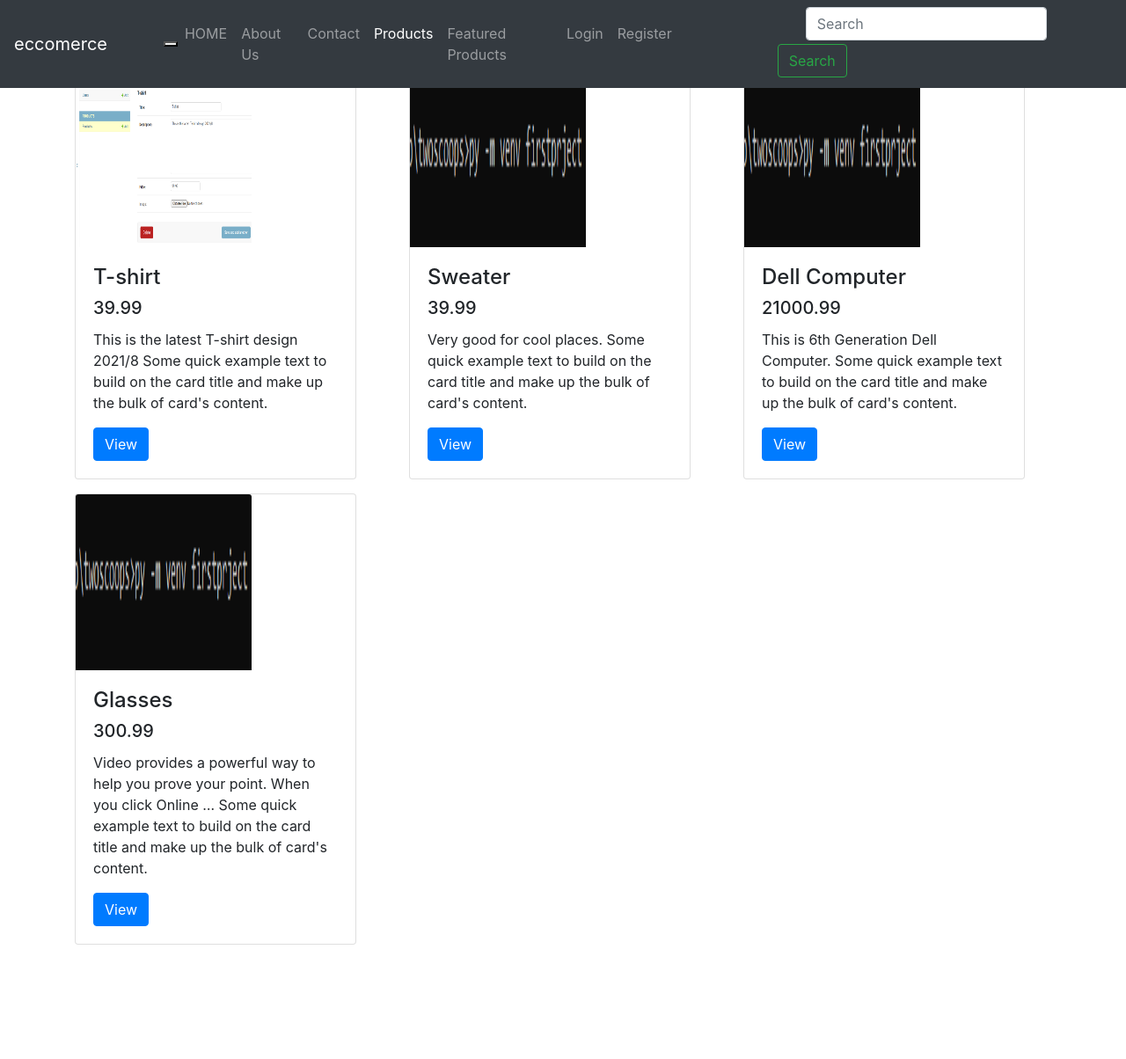
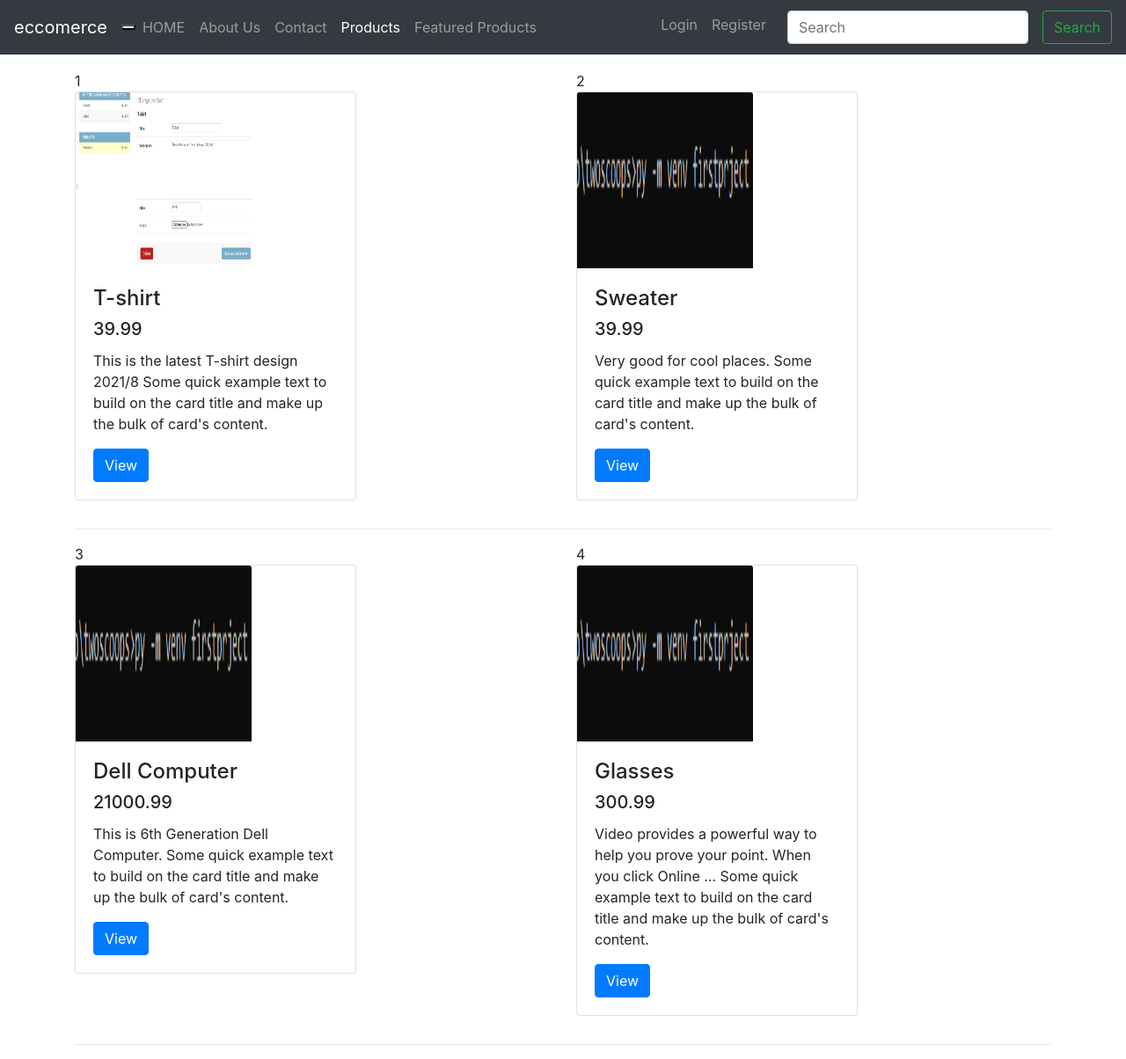
Before and after one commit to HikmatullaIbrat/Pro-Ecommerce-project, a Django app: page /products/ in a window 1280 px wide. Shown: the whole page at 88% size. Before the commit the page ends 1074 px from the top, so only its background shows below. Run offline with Django 3.2, Linux system fonts and the light colour scheme; data comes from the database, SQL or seed files in the repository; some libraries are stand-ins or nearby versions.

Commit message:
Navbar correction and python templates comment added

```diff
--- a/products/templates/product/list.html
+++ b/products/templates/product/list.html
@@ -9,10 +9,17 @@
             {% for item in object_list %}
 
             <div class="col">
+                <span>{{forloop.counter}}</span>
                 {% include 'product/listcard/card.html' with instance=item%}
+                {%comment 'Some optional note'%}
                 <!-- <a href="{% url 'products:detail' item.slug%}">{{item}}</a> -->
+                {% endcomment %}
+                {% if forloop.counter|divisibleby:2 %}
+                </div></div><div class="row"><div class="col-12"><hr /></div>
+                {% else %}
             </div>
-            {%endfor%}
+                {% endif %}
+            {% endfor%}
         </div> <!--row-->
     </div> <!--container-->
   {%endblock%}
--- a/products/templates/product/listcard/card.html
+++ b/products/templates/product/listcard/card.html
@@ -8,7 +8,7 @@
             <h5>{{instance.price}}</h5>
         </div>
         <p class="card-text">
-        {{instance.description| truncatewords:15 }} Some quick example text to build on the card title and make up the bulk of
+        {{instance.description| truncatewords:15}} Some quick example text to build on the card title and make up the bulk of
         card's content.
         </p>
 
--- a/templates/base/navbar.html
+++ b/templates/base/navbar.html
@@ -15,14 +15,14 @@
     <!-- <img src="bird.jpg" alt="logo" style="width:40px;"> -->
   <!--Note: We can use both url values of first line on page links inside the collapse div like Home or 'home'-->
   </a>
-  <button class="navbar_toggler ml-sm-5" type="button" data-toggle="collapse" data-target="#navbarSupportedContent"
+  <button class="navbar_toggler" type="button" data-toggle="collapse" data-target="#navbarSupportedContent"
   aria-expanded="false" aria-label="Toggle navigation">
       <span class="navbar_toggler-icon"></span>
   </button>
 
-  <!-- Links -->
-    <div class="collapse navbar-collapse " id = 'navbarSupportedContent'>
-        <ul class="navbar-nav mr-sm-5">
+  <!-- Links : no-gutters ->to remove space inside the elements for a div-->
+    <div class="collapse navbar-collapse" id = 'navbarSupportedContent'>
+        <ul class="navbar-nav">
             <li class="nav-item {% if request.path == Home %} active {% endif %}">
                 <a class="nav-link" href="{% url 'home' %}">HOME <span class="sr-only">(current)</span></a>
             </li>
@@ -38,6 +38,8 @@
             <li class="nav-item {% if request.path == Featured %} active {% endif %}">
                 <a class="nav-link" href="{% url 'products:feature-list' %}">Featured Products</a>
             </li>
+        </ul>
+        <ul class="navbar-nav ml-auto">
             {%if request.user.is_authenticated %}
 
             <li class="nav-item {% if request.path == Login_url %} active {% endif %}">
@@ -48,14 +50,15 @@
                 <a class="nav-link" href="{{ Login_url }}">Login</a>
             </li>
             <li class="nav-item {% if request.path == Register %} active {% endif %}">
-                <a class="nav-link" href="{% url Register %}">Register</a>
+                <a class="nav-link" href="{{ Register }}">Register</a>
             </li>
             {% endif %}
-        </ul>
-        <form class="form-inline my-0 ml-sm-5" action="">
-            <input class="form-control ml-sm-5" type="text" placeholder="Search">
-            <button class="btn btn-outline-success my-1 ml-sm-3" type="submit">Search</button>
-        </form>
+
+            <form class="form-inline ml-3" action="">
+                <input class="form-control" type="text" placeholder="Search">
+                <button class="btn btn-outline-success my-1 ml-sm-3" type="submit">Search</button>
+            </form>
+       </ul>
     </div>
 
 </nav>
```
Also changed, not shown: products/templates/product/detail.html (+5 -2 lines), products/templates/product/feature_list.html (+9 -5 lines).
